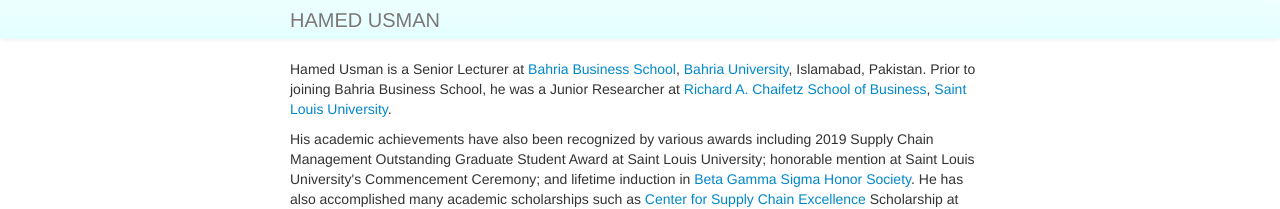
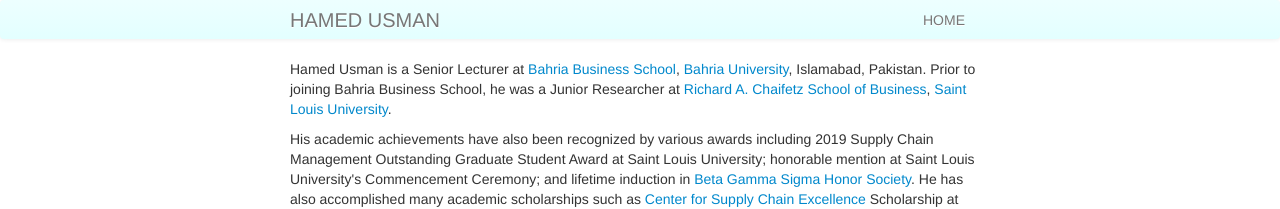
Before and after one commit to hamedusman/hamedusman.github.io, a Jekyll site: the page built from index.md, in a window 1280 px wide. Shown: the top 209 px of the page. Built offline with Jekyll 4.4.1, drawn with Linux system fonts in a browser that asks for light colours.

Commit message:
Update default.html

```diff
--- a/_includes/themes/twitter/default.html
+++ b/_includes/themes/twitter/default.html
@@ -35,7 +35,7 @@
         <div class="container-narrow">
           <a class="brand" href="{{ HOME_PATH }}">{{ site.title }}</a>
           <ul class="nav">
-            <!--<li><a href="http://hamedusman.github.io"><p class="hover-underline-animation">Home</p></a></li>-->
+            <li><a href="http://101scm.github.io"><p class="hover-underline-animation">HOME</p></a></li>
             <!--<li><a href="{{ BASE_PATH }}/assets/résumé.pdf" rel="noopener noreferrer" target="_blank"><p class="hover-underline-animation">Résumé</p></a></li>-->
             <!--<li><a href="/pages/research.html"><p class="hover-underline-animation">Research</p></a></li>-->
             <!--<li><a href="http://teaching101.github.io"><p class="hover-underline-animation">Teaching</p></a></li>-->
```
